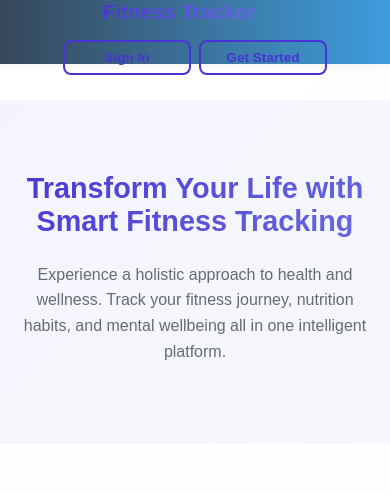
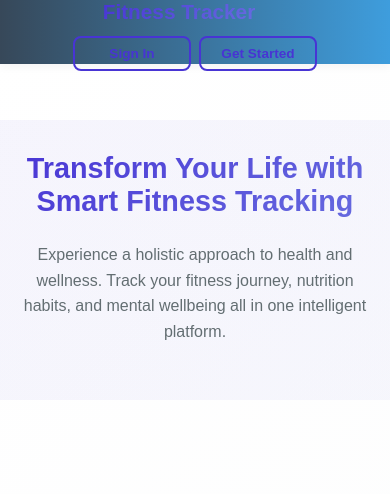
Before and after one commit to CamlineKe/fitnessApp, a React (Vite) app in the folder frontend/: page / in a window 390 px wide. Shown: the top 494 px of the page. Built offline with nearby package versions, Linux system fonts and the light colour scheme; no server answers.

Commit message:
fix: adjust navbar and header spacing for better mobile responsiveness

```diff
--- a/frontend/src/pages/styles/Home.css
+++ b/frontend/src/pages/styles/Home.css
@@ -183,18 +183,12 @@ html {
 }
 
 @media (max-width: 768px) {
-    .home-features {
-        grid-template-columns: 1fr;
-        padding: 2rem 1rem;
-        gap: 1.5rem;
-    }
-
     .navbar {
         height: auto;
         min-height: 64px;
-        padding: 1rem;
+        padding: 0.75rem;
         flex-direction: column;
-        gap: 1rem;
+        gap: 0.75rem;
     }
 
     .navbar-title h1 {
@@ -205,6 +199,7 @@ html {
         width: 100%;
         justify-content: center;
         gap: 0.5rem;
+        margin-top: 0.5rem;
     }
 
     .nav-link {
@@ -215,23 +210,26 @@ html {
     }
 
     .home-header {
-        margin-top: 120px;
-        padding: 3rem 1rem;
+        margin-top: 140px;
+        padding: 2rem 1rem;
     }
 
     .home-header h2 {
         font-size: 2rem;
+        margin-top: 1rem;
     }
 
     .home-header p {
         font-size: 1.1rem;
         padding: 0 1rem;
+        margin-top: 1rem;
     }
 }
 
 @media (max-width: 480px) {
     .navbar {
-        padding: 0.75rem;
+        padding: 0.5rem;
+        gap: 0.5rem;
     }
 
     .navbar-title h1 {
@@ -242,24 +240,29 @@ html {
         flex-direction: row;
         flex-wrap: wrap;
         justify-content: center;
+        gap: 0.5rem;
+        margin-top: 0.25rem;
     }
 
     .nav-link {
         padding: 0.5rem 0.75rem;
         font-size: 0.85rem;
-        min-width: 100px;
+        min-width: 90px;
     }
 
     .home-header {
-        margin-top: 100px;
+        margin-top: 120px;
+        padding: 1.5rem 1rem;
     }
 
     .home-header h2 {
         font-size: 1.8rem;
+        margin-top: 0.5rem;
     }
 
     .home-header p {
         font-size: 1rem;
+        margin-top: 0.5rem;
     }
 }
 
```
